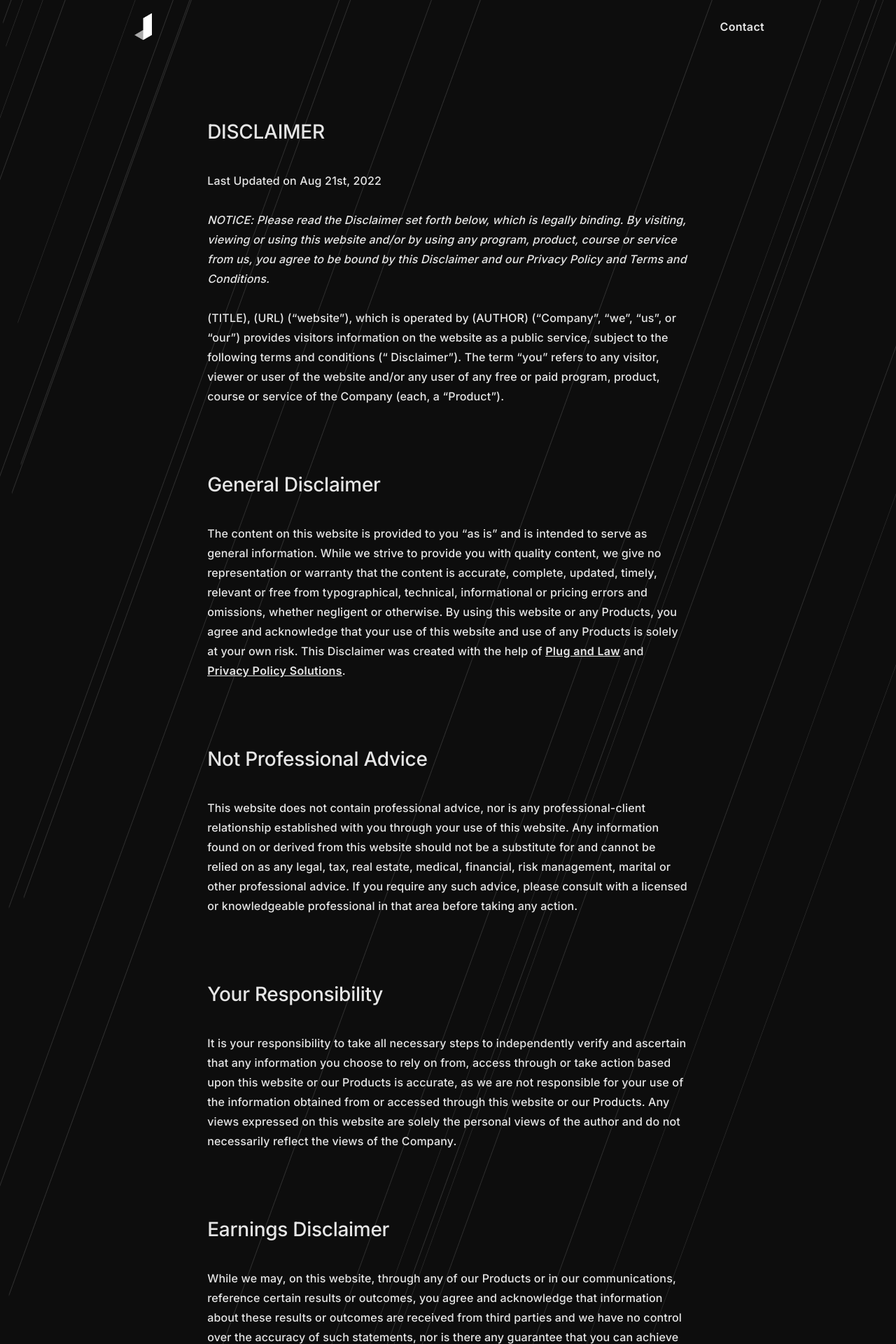
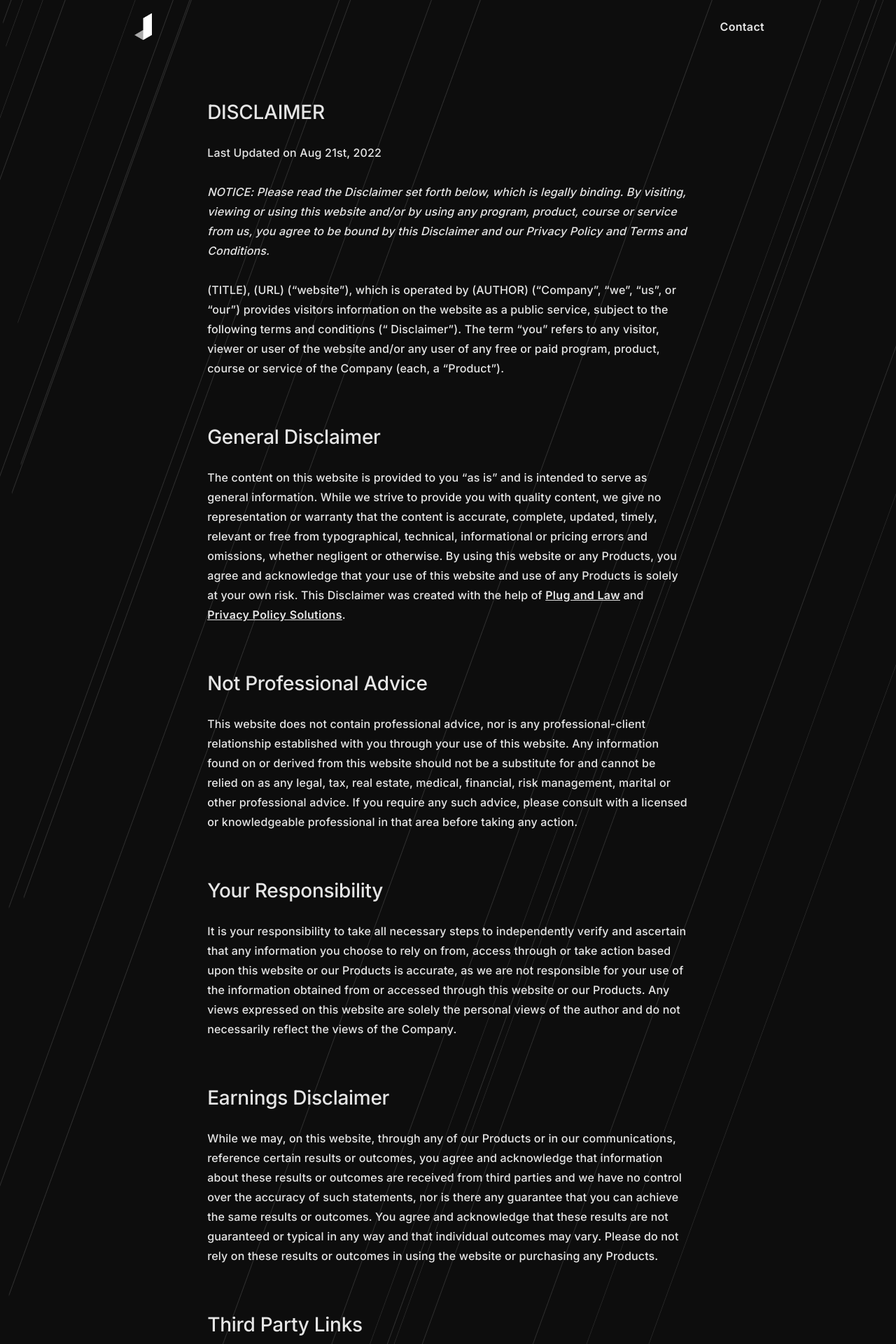
Before and after one commit to jingtianfeng/jekytrap, a Jekyll site: the page built from disclaimer.md, in a window 1280 px wide. Shown: the top 1920 px of the page at 70% size. Built offline with Jekyll 4.4.1, drawn with Linux system fonts in a browser that asks for light colours.

Commit message:
UPDATE styles: tweak .prose vars

```diff
--- a/assets/css/styles.scss
+++ b/assets/css/styles.scss
@@ -213,14 +213,14 @@ $link-shade-percentage: 0;
 // G) Custom
 // ---------------------------------------------------------------------------------
 $prose-max-width: 72ch;
-$prose-headings-margin-top: map-get($spacers, 6);
-$prose-headings-margin-bottom: map-get($spacers, 4);
-$prose-paragraph-adjacent-sibling-margin-top: $prose-headings-margin-bottom;
+$prose-headings-margin-top: map-get($spacers, 5);
+$prose-headings-margin-bottom: $spacer;
+$prose-paragraph-adjacent-sibling-margin-top: map-get($spacers, 4);
 $prose-strong-font-weight: $font-weight-normal + 200;
-$prose-list-padding-left: $prose-headings-margin-bottom;
-$prose-list-padding-top: $prose-headings-margin-bottom;
-$prose-list-padding-bottom: $prose-headings-margin-bottom;
-$prose-list-item-adjacent-sibling-margin-top: $prose-headings-margin-bottom;
+$prose-list-padding-left: $prose-paragraph-adjacent-sibling-margin-top;
+$prose-list-padding-top: $prose-list-padding-left;
+$prose-list-padding-bottom: $prose-list-padding-top;
+$prose-list-item-adjacent-sibling-margin-top: $prose-list-padding-top;
 $prose-img-border-radius: $border-radius;
 // =================================================================================
 // 2. VARIABLES TO RESETS
```
